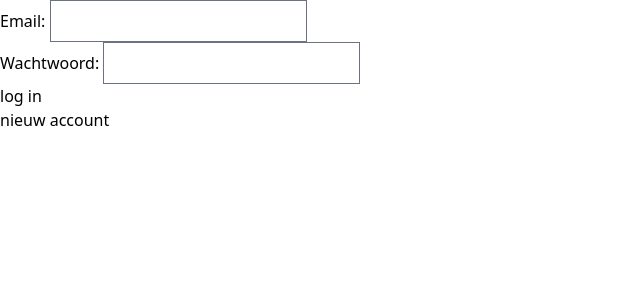
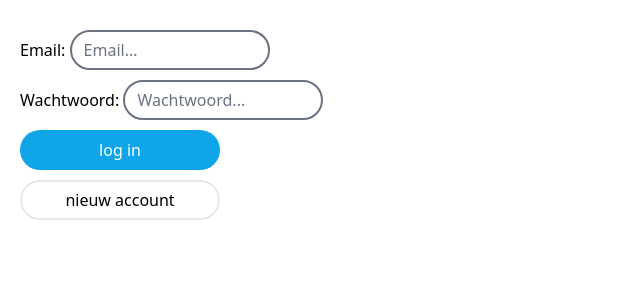
Before and after one commit to PMelchers/Hackaton-Fitness-SaaS, a Django app: page /login/ in a window 1280 px wide. Shown: the top 300 px of the page, without its empty margins (0-640 px from the left). Run offline with Django 5.2, Linux system fonts and the light colour scheme; some libraries are stand-ins or nearby versions.

Commit message:
inlog en registratie styling

```diff
--- a/SAAS/accounts/forms.py
+++ b/SAAS/accounts/forms.py
@@ -4,22 +4,22 @@ from django.contrib.auth.password_validation import validate_password
 
 User = get_user_model()
 
+inputStyling = "bg-white border-[#e5e7eb] border-[2px] border-solid rounded-[20px] h-[40px] w-[200px]"
 
 class LoginForm(forms.Form):
-    email = forms.EmailField(label="Email")
-    password = forms.CharField(label="Wachtwoord", widget=forms.PasswordInput)
-
+    email = forms.EmailField(label="Email", widget=forms.EmailInput(attrs={"class": inputStyling, "placeholder" : "Email..."}))
+    password = forms.CharField(label="Wachtwoord", widget=forms.PasswordInput(attrs={"class": inputStyling, "placeholder" : "Wachtwoord..."}))
 
 class RegisterForm(forms.Form):
-    username = forms.CharField(label="gebruikers naam", max_length=150)
-    first_name = forms.CharField(label="voornaam", max_length=150)
-    insert = forms.CharField(label="tussen voegsel", max_length=50, required=False)
-    last_name = forms.CharField(label="achternaam", max_length=150)
-    email = forms.EmailField(label="email")
-    street_name = forms.CharField(label="straatnaam", max_length=255)
-    house_number = forms.IntegerField(label="huisnummer")
-    postcode = forms.CharField(label="postcode", max_length=10)
-    password = forms.CharField(label="wachtwoord", widget=forms.PasswordInput)
+    username = forms.CharField(label="gebruikers naam", max_length=150, widget=forms.TextInput(attrs={"class": inputStyling, "placeholder" : "Gebruikers naam..."}))
+    first_name = forms.CharField(label="voornaam", max_length=150, widget=forms.TextInput(attrs={"class": inputStyling, "placeholder" : "Voornaam..."}))
+    insert = forms.CharField(label="tussen voegsel", max_length=50, required=False, widget=forms.TextInput(attrs={"class": inputStyling, "placeholder" : "Tussen voegsel..."}))
+    last_name = forms.CharField(label="achternaam", max_length=150, widget=forms.TextInput(attrs={"class": inputStyling, "placeholder" : "Achternaam..."}))
+    email = forms.EmailField(label="email", widget=forms.EmailInput(attrs={"class": inputStyling, "placeholder" : "Email..."}))
+    street_name = forms.CharField(label="straatnaam", max_length=255, widget=forms.TextInput(attrs={"class": inputStyling, "placeholder" : "Straatnaam..."}))
+    house_number = forms.IntegerField(label="huisnummer", widget=forms.NumberInput(attrs={"class": inputStyling, "placeholder" : "Huisnummer..."}))
+    postcode = forms.CharField(label="postcode", max_length=10, widget=forms.TextInput(attrs={"class": inputStyling, "placeholder" : "Postcode..."}))
+    password = forms.CharField(label="wachtwoord", widget=forms.PasswordInput(attrs={"class": inputStyling, "placeholder" : "Wachtwoord..."}))
 
     def clean_username(self):
         username = self.cleaned_data["username"]
--- a/SAAS/accounts/templates/accounts/login.html
+++ b/SAAS/accounts/templates/accounts/login.html
@@ -1,6 +1,6 @@
 {% extends "base.html" %}
 {% block content %}
-<div>
+<div class="p-5">
     {% if messages %}
     <ul>
         {% for message in messages %}
@@ -9,12 +9,14 @@
     </ul>
     {% endif %}
 
-    <form method="post">
+    <form method="post" class="space-y-[10px]">
         {% csrf_token %}
         {{ form.as_p }}
-        <button type="submit">log in</button>
+        <button type="submit" class="mt-[20px] w-[200px] h-[40px] rounded-[20px] bg-sky-500 text-white">log in</button>
     </form>
 
-    <a href="{% url 'register' %}"><button type="button">nieuw account</button></a>
+    <a href="{% url 'register' %}">
+        <button type="button" class="mt-[10px] w-[200px] h-[40px] rounded-[20px] bg-white text-black border-gray border-[2px] border-solid">nieuw account</button>
+    </a>
 </div>
 {% endblock content %}
--- a/SAAS/base/settings.py
+++ b/SAAS/base/settings.py
@@ -149,3 +149,5 @@ MAILERS = {
         'BACKEND': 'django.core.mail.backends.console.EmailBackend',
     },
 }
+
+NPM_BIN_PATH = r"C:\Program Files\nodejs\npm.cmd"
--- a/SAAS/theme/static/css/dist/styles.css
+++ b/SAAS/theme/static/css/dist/styles.css
@@ -792,6 +792,14 @@ input:where([type='file']):focus {
   margin-right: auto;
 }
 
+.mt-\[10px\] {
+  margin-top: 10px;
+}
+
+.mt-\[20px\] {
+  margin-top: 20px;
+}
+
 .block {
   display: block;
 }
@@ -800,8 +808,16 @@ input:where([type='file']):focus {
   display: flex;
 }
 
+.h-\[40px\] {
+  height: 40px;
+}
+
 .h-screen {
   height: 100vh;
+}
+
+.w-\[200px\] {
+  width: 200px;
 }
 
 .items-center {
@@ -812,9 +828,41 @@ input:where([type='file']):focus {
   justify-content: center;
 }
 
+.space-y-\[10px\] > :not([hidden]) ~ :not([hidden]) {
+  --tw-space-y-reverse: 0;
+  margin-top: calc(10px * calc(1 - var(--tw-space-y-reverse)));
+  margin-bottom: calc(10px * var(--tw-space-y-reverse));
+}
+
+.rounded-\[20px\] {
+  border-radius: 20px;
+}
+
+.border-\[2px\] {
+  border-width: 2px;
+}
+
+.border-solid {
+  border-style: solid;
+}
+
 .bg-gray-50 {
   --tw-bg-opacity: 1;
   background-color: rgb(249 250 251 / var(--tw-bg-opacity, 1));
+}
+
+.bg-sky-500 {
+  --tw-bg-opacity: 1;
+  background-color: rgb(14 165 233 / var(--tw-bg-opacity, 1));
+}
+
+.bg-white {
+  --tw-bg-opacity: 1;
+  background-color: rgb(255 255 255 / var(--tw-bg-opacity, 1));
+}
+
+.p-5 {
+  padding: 1.25rem;
 }
 
 .font-serif {
@@ -842,3 +890,13 @@ input:where([type='file']):focus {
 .tracking-normal {
   letter-spacing: 0em;
 }
+
+.text-black {
+  --tw-text-opacity: 1;
+  color: rgb(0 0 0 / var(--tw-text-opacity, 1));
+}
+
+.text-white {
+  --tw-text-opacity: 1;
+  color: rgb(255 255 255 / var(--tw-text-opacity, 1));
+}
```
Also changed, not shown: SAAS/accounts/templates/accounts/register.html (+4 -4 lines).
